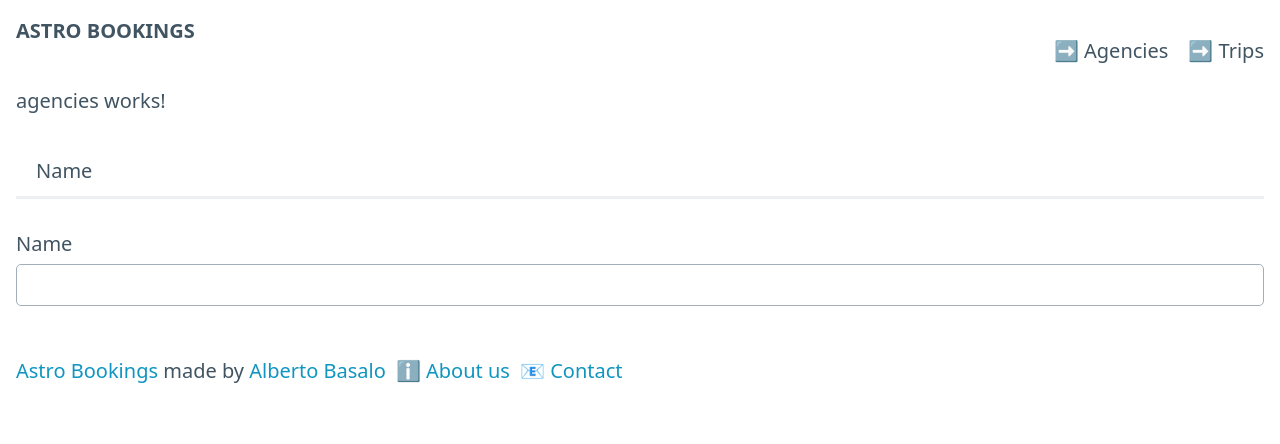
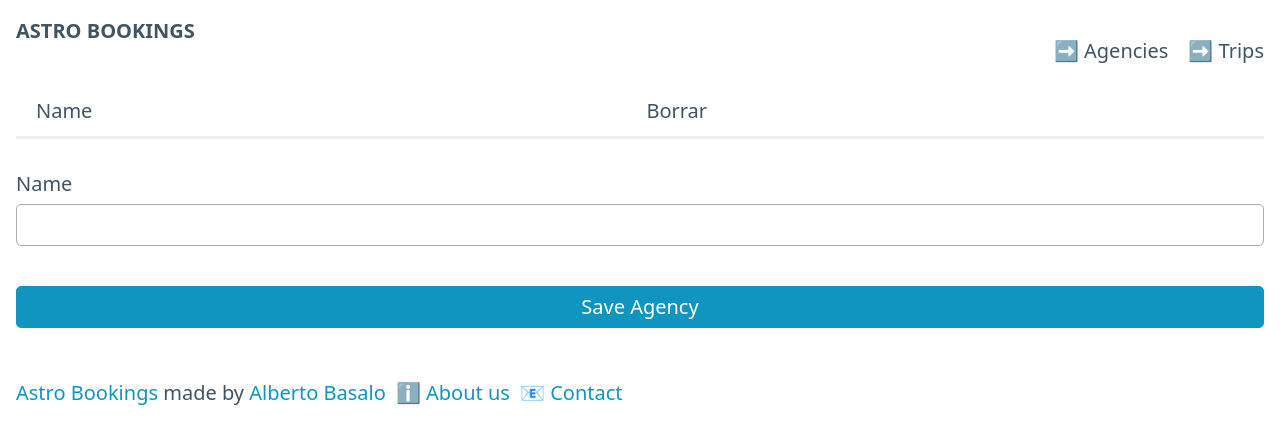
Before and after one commit to TrainingITCourses/altia-angular_intro-noviembre, an Angular app: page /agencies in a window 1280 px wide. Shown: the top 444 px of the page. Built offline with nearby package versions, Linux system fonts and the light colour scheme.

Commit message:
feat: scaffolding agencies crud

```diff
--- a/src/app/agencies/agencies-table/agencies-table.component.html
+++ b/src/app/agencies/agencies-table/agencies-table.component.html
@@ -1 +1,14 @@
-<p>agencies-table works!</p>
+<table>
+  <thead>
+    <tr>
+      <td> Name </td>
+      <td> Borrar </td>
+    </tr>
+  </thead>
+  <tbody>
+    <tr *ngFor="let agency of agencies">
+      <td> {{ agency.name }} </td>
+      <td> <button (click)="onDeleteClick(agency.id)"> 🗑️ </button> </td>
+    </tr>
+  </tbody>
+</table>
--- a/src/app/agencies/agencies-table/agencies-table.component.ts
+++ b/src/app/agencies/agencies-table/agencies-table.component.ts
@@ -1,15 +1,19 @@
-import { Component, OnInit } from '@angular/core';
+import { Component, EventEmitter, Input, OnInit, Output } from "@angular/core";
+import { Agency } from "src/app/core/models/agency.interface";
 
 @Component({
-  selector: 'app-agencies-table',
-  templateUrl: './agencies-table.component.html',
-  styleUrls: ['./agencies-table.component.css']
+  selector: "app-agencies-table",
+  templateUrl: "./agencies-table.component.html",
+  styleUrls: ["./agencies-table.component.css"],
 })
 export class AgenciesTableComponent implements OnInit {
+  @Input() agencies: Agency[] = [];
+  @Output() delete = new EventEmitter<string>();
+  constructor() {}
 
-  constructor() { }
+  ngOnInit(): void {}
 
-  ngOnInit(): void {
+  onDeleteClick(agencyId: string | undefined) {
+    this.delete.emit(agencyId);
   }
-
 }
--- a/src/app/agencies/agencies.component.html
+++ b/src/app/agencies/agencies.component.html
@@ -1,14 +1,3 @@
-<p>agencies works!</p>
-<table>
-  <thead>
-    <tr>
-      <td> Name </td>
-    </tr>
-  </thead>
-</table>
-<form>
-  <fieldset>
-    <label for="name">Name</label>
-    <input type="text" id="name" name="name" />
-  </fieldset>
-</form>
+<app-agencies-table [agencies]="[]" (delete)="onDelete($event)">
+</app-agencies-table>
+<app-agency-form (save)="onSave($event)"> </app-agency-form>
--- a/src/app/agencies/agencies.component.ts
+++ b/src/app/agencies/agencies.component.ts
@@ -1,4 +1,5 @@
 import { Component, OnInit } from "@angular/core";
+import { Agency } from "../core/models/agency.interface";
 import { ApiService } from "../core/services/api.service";
 
 @Component({
@@ -9,5 +10,11 @@ import { ApiService } from "../core/services/api.service";
 export class AgenciesComponent implements OnInit {
   constructor(private api: ApiService) {}
 
+  loadAgencies() {}
+
+  onDelete(agencyId: string) {}
+
+  onSave(agency: Agency) {}
+
   ngOnInit(): void {}
 }
--- a/src/app/agencies/agency-form/agency-form.component.html
+++ b/src/app/agencies/agency-form/agency-form.component.html
@@ -1 +1,7 @@
-<p>agency-form works!</p>
+<form>
+  <fieldset>
+    <label for="name">Name</label>
+    <input type="text" id="name" name="name" />
+  </fieldset>
+  <input type="submit" value="Save Agency" (click)="onSubmit()" />
+</form>
--- a/src/app/agencies/agency-form/agency-form.component.ts
+++ b/src/app/agencies/agency-form/agency-form.component.ts
@@ -1,15 +1,19 @@
-import { Component, OnInit } from '@angular/core';
+import { Component, EventEmitter, OnInit, Output } from "@angular/core";
+import { Agency } from "src/app/core/models/agency.interface";
 
 @Component({
-  selector: 'app-agency-form',
-  templateUrl: './agency-form.component.html',
-  styleUrls: ['./agency-form.component.css']
+  selector: "app-agency-form",
+  templateUrl: "./agency-form.component.html",
+  styleUrls: ["./agency-form.component.css"],
 })
 export class AgencyFormComponent implements OnInit {
+  @Output() save = new EventEmitter<Agency>();
 
-  constructor() { }
+  constructor() {}
 
-  ngOnInit(): void {
+  onSubmit() {
+    console.log("submit");
   }
 
+  ngOnInit(): void {}
 }
```
